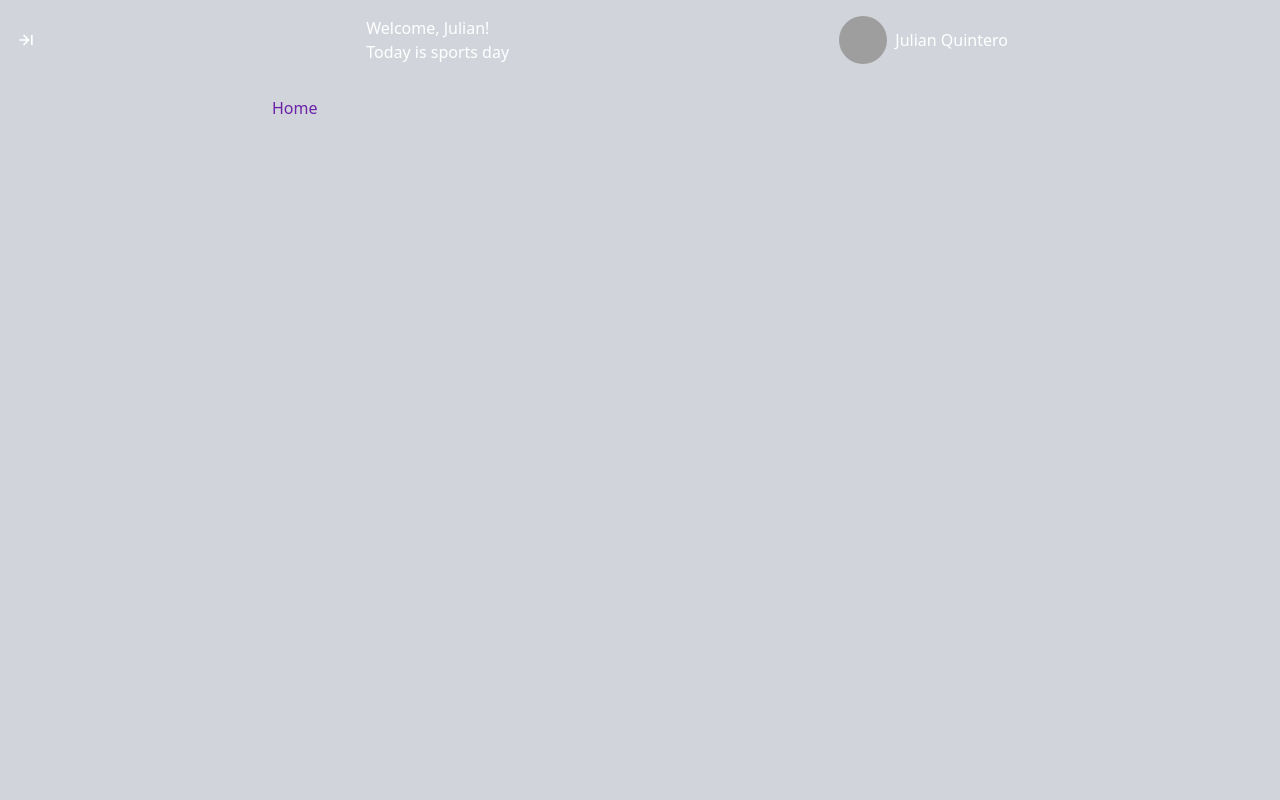
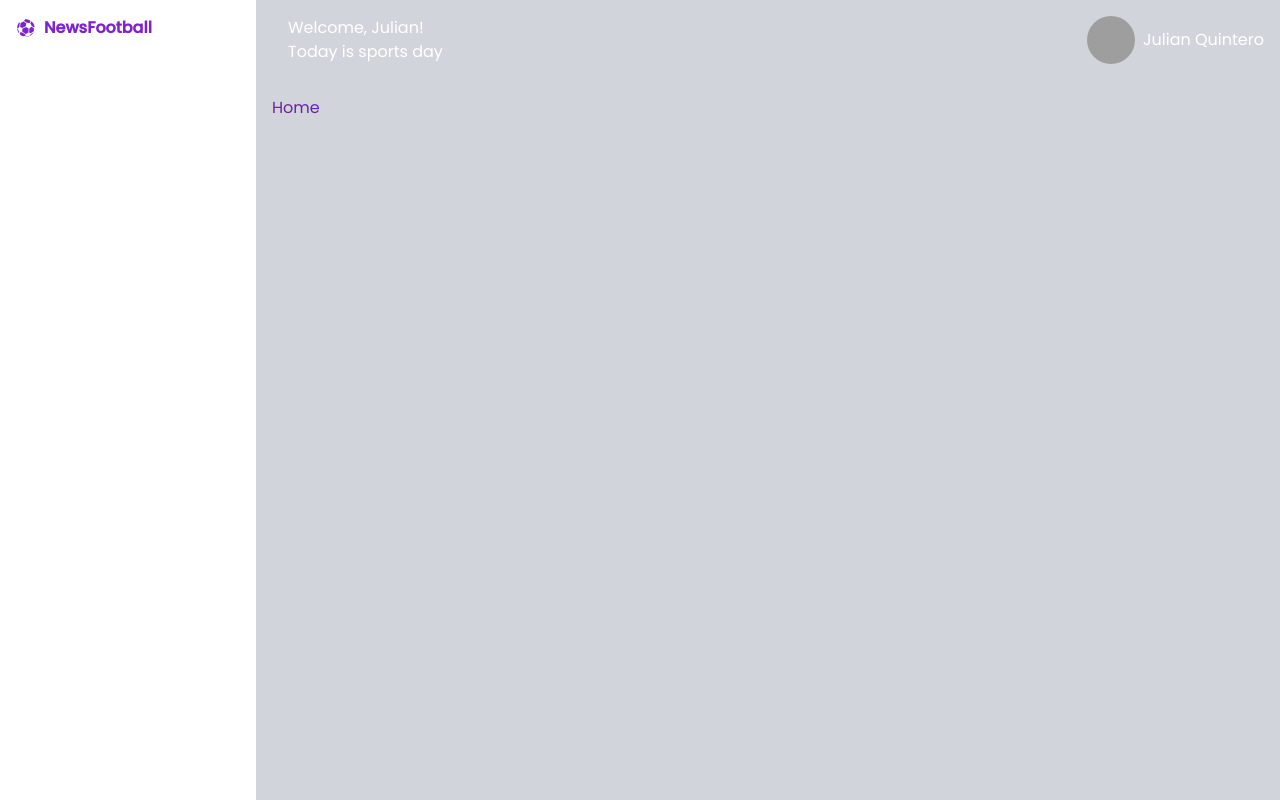
Before and after one commit to JulianQA/next-football, a Next.js app: page / in a window 1280 px wide. Built offline with nearby package versions, Linux system fonts and the light colour scheme; grey boxes are pictures that could not be loaded.

Commit message:
tsconfig, better header & asidebar, font

```diff
--- a/src/app/layout.tsx
+++ b/src/app/layout.tsx
@@ -1,22 +1,28 @@
-import AsideBar from "@/components/AsideBar/AsideBar";
 import MainLayout from "@/components/MainLayout/MainLayout";
 import "./globals.css";
+import { Poppins } from "next/font/google";
 
 export const metadata = {
   title: "NextFootball",
   description: "Generated by create next app",
 };
-
+const poppins = Poppins({
+  weight: ["300", "400", "500"],
+  subsets: ["latin"],
+});
 export default function RootLayout({
   children,
 }: {
   children: React.ReactNode;
 }) {
   return (
-    <html lang="en" className="bg-gray-300 dark:bg-black">
+    <html
+      lang="en"
+      className={`${poppins.className} bg-gray-300 dark:bg-black`}
+    >
       <body>
         <MainLayout />
-        <div className="mt-20 md:ml-64 p-4">{children}</div>
+        <div className="mt-20 lg:ml-64 p-4">{children}</div>
       </body>
     </html>
   );
--- a/src/components/AsideBar/AsideBar.tsx
+++ b/src/components/AsideBar/AsideBar.tsx
@@ -6,7 +6,7 @@ interface AsideBarProps {
   isOpen: boolean;
   toggle: React.Dispatch<React.SetStateAction<boolean>>;
 }
-const AsideBar = ({ isOpen, toggle }: AsideBarProps) => {
+const AsideBar = ({ isOpen, toggle }: AsideBarProps): JSX.Element => {
   const handleClose = () => {
     toggle(false);
   };
@@ -16,7 +16,7 @@ const AsideBar = ({ isOpen, toggle }: AsideBarProps) => {
         isOpen
           ? "translate-x-0 transition-transform duration-700 ease-in-out"
           : "-translate-x-full transition-transform duration-1000 ease-in-out"
-      } md:block bg-white dark:bg-dark-color-container fixed left-0 top-0 h-screen w-64 p-4`}
+      } lg:translate-x-0 bg-white dark:bg-dark-color-container fixed left-0 top-0 h-screen w-64 p-4`}
     >
       <div className="flex items-center justify-between">
         <div className="flex items-center gap-2 text-purple-700">
@@ -24,7 +24,7 @@ const AsideBar = ({ isOpen, toggle }: AsideBarProps) => {
           <span className="font-bold">NewsFootball</span>
         </div>
         <BiArrowToLeft
-          className="text-purple-700 dark:text-white cursor-pointer"
+          className="text-purple-700 dark:text-white cursor-pointer lg:hidden"
           size={22}
           onClick={handleClose}
         />
--- a/src/components/Header/Header.tsx
+++ b/src/components/Header/Header.tsx
@@ -7,16 +7,16 @@ interface HeaderProps {
   toggle: React.Dispatch<React.SetStateAction<boolean>>;
 }
 
-const Header = ({ isOpen, toggle }: HeaderProps) => {
+const Header = ({ isOpen, toggle }: HeaderProps): JSX.Element => {
   const handleToggle = () => {
     toggle((prev) => !prev);
   };
   return (
-    <header className="fixed flex w-full md:w-[calc(100%_-_16rem)] p-4 items-center justify-between">
+    <header className="fixed flex w-full lg:pl-72 p- p-4 items-center justify-between">
       <BiArrowToRight
         color="white"
         size={20}
-        className="cursor-pointer"
+        className="cursor-pointer lg:hidden"
         onClick={handleToggle}
       />
       <div className="text-white hidden sm:block">
--- a/src/components/MainLayout/MainLayout.tsx
+++ b/src/components/MainLayout/MainLayout.tsx
@@ -3,7 +3,7 @@ import { useState } from "react";
 import AsideBar from "../AsideBar/AsideBar";
 import Header from "../Header/Header";
 
-const MainLayout = () => {
+const MainLayout = (): JSX.Element => {
   const [toggleAsideBar, setToggleAsideBar] = useState<boolean>(false);
   return (
     <div>
--- a/tsconfig.json
+++ b/tsconfig.json
@@ -5,6 +5,8 @@
     "allowJs": true,
     "skipLibCheck": true,
     "strict": true,
+    "noImplicitAny": true,
+    "noImplicitReturns": true,
     "forceConsistentCasingInFileNames": true,
     "noEmit": true,
     "esModuleInterop": true,
```
